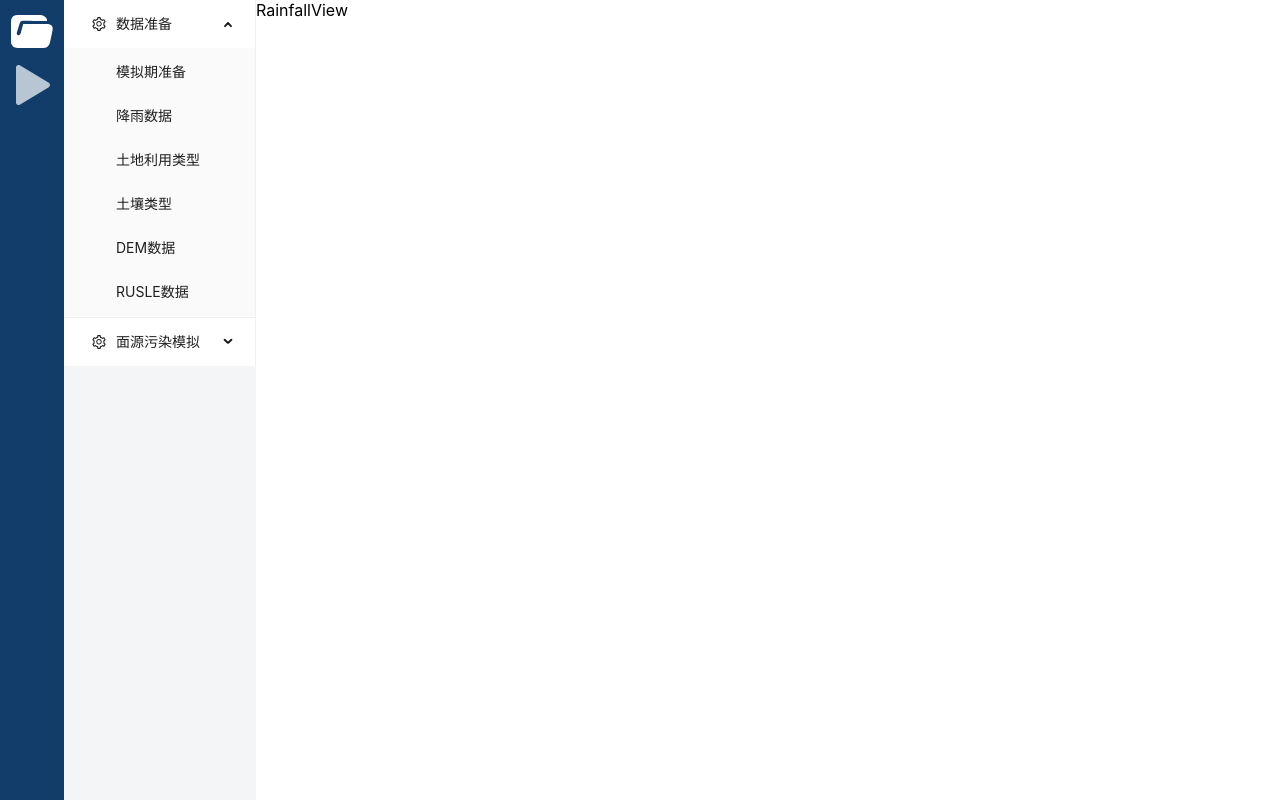
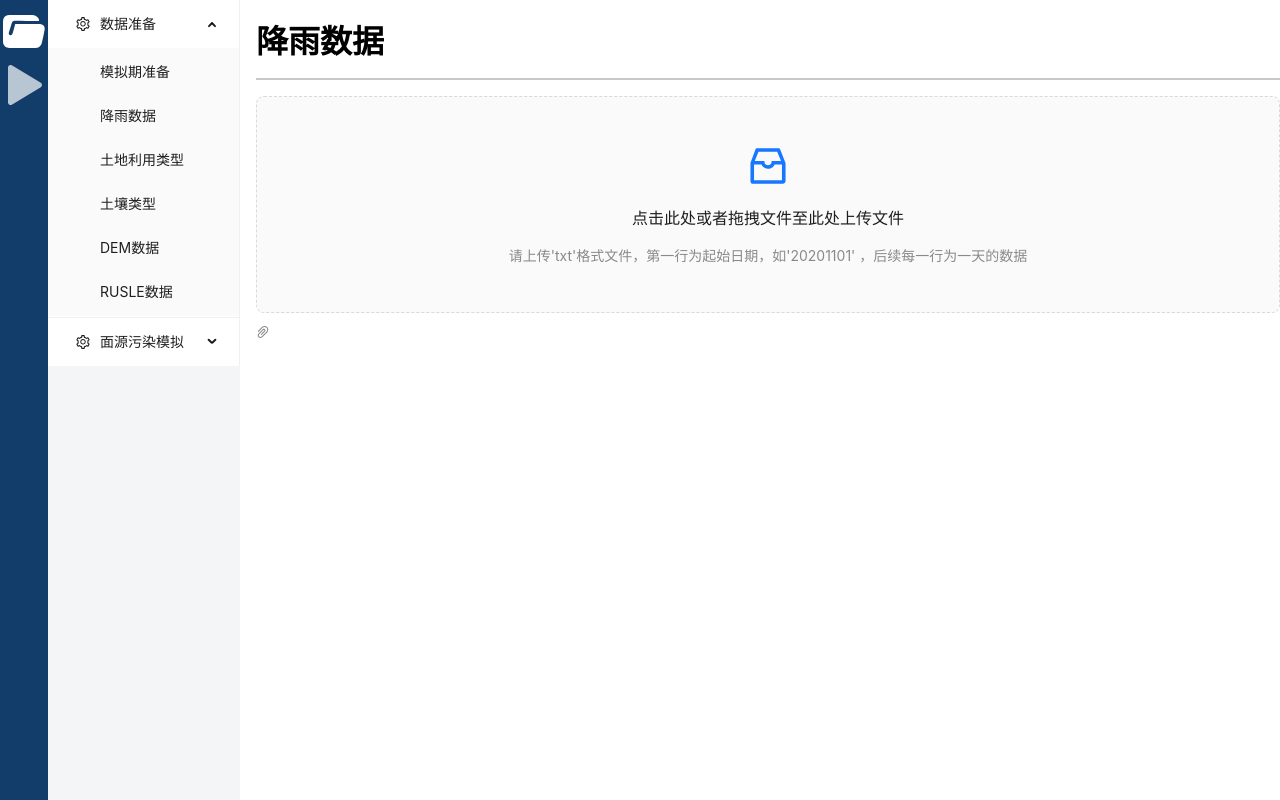
Before and after one commit to OstrichZkh/electron_nps_model, a React app in the folder fe_code/: page /setup/rainfall in a window 1280 px wide. Built offline with nearby package versions, Linux system fonts and the light colour scheme.

Commit message:
feat:文件上传

```diff
--- a/fe_code/projectInfo.json
+++ b/fe_code/projectInfo.json
@@ -1 +1 @@
-[{"projectName":"project_example4","projectPath":"E:\\webplatform\\project_example4","lastSaved":"2023-04-19 19:20:26","lastSavedStamp":1681903226273,"area":"0.00 ha","periods":{"startDate":"2016/02","endDate":"2017/05"},"rainfall":{"state":false},"landUse":{"state":false,"grids":0},"soilType":{"state":false,"grids":0},"DEM":{"state":false,"grids":0},"D8":{"state":false,"grids":0},"rusle":{"S_factor":false,"C_factor":false,"L_factor":false},"observeData":{"TP":{"checked":false,"imported":false},"sedP":{"checked":false,"imported":false},"solP":{"checked":false,"imported":false},"sed":{"checked":false,"imported":false},"colP":{"checked":false,"imported":false},"col":{"checked":false,"imported":false}}}]
+[{"projectName":"project_example4","projectPath":"E:\\webplatform\\project_example4","lastSaved":"2023-04-19 19:20:26","lastSavedStamp":1681903226273,"area":"0.00 ha","periods":{"startDate":"2020/03","endDate":"2021/01"},"rainfall":{"state":false},"landUse":{"state":false,"grids":0},"soilType":{"state":false,"grids":0},"DEM":{"state":false,"grids":0},"D8":{"state":false,"grids":0},"rusle":{"S_factor":false,"C_factor":false,"L_factor":false},"observeData":{"TP":{"checked":false,"imported":false},"sedP":{"checked":false,"imported":false},"solP":{"checked":false,"imported":false},"sed":{"checked":false,"imported":false},"colP":{"checked":false,"imported":false},"col":{"checked":false,"imported":false}}}]
--- /dev/null
+++ b/fe_code/src/components/FileImporter/index.tsx
@@ -0,0 +1,95 @@
+import React from "react";
+import styled from "styled-components";
+import { useSelector, useDispatch } from "react-redux";
+import { InboxOutlined } from "@ant-design/icons";
+import type { UploadProps } from "antd";
+import { message, Upload } from "antd";
+const { Dragger } = Upload;
+interface IProps {
+  type:
+    | "rainfall"
+    | "DEM"
+    | "landuse"
+    | "D8"
+    | "C_factor"
+    | "L_factor"
+    | "S_factor";
+  svg: any;
+}
+
+const FileBox = styled.div`
+  .drop-area {
+    height: 7.5rem;
+    width: 90%;
+    background: rgb(248, 249, 250);
+    margin: 0.5rem auto;
+  }
+  .drop-area-inner {
+    height: 4.5rem;
+    width: 80%;
+    background: white;
+    position: relative;
+    top: 50%;
+    left: 50%;
+    transform: translate(-50%, -50%);
+    border: 0.25rem dashed rgb(222, 226, 230);
+    text-align: center;
+    line-height: 4.5rem;
+  }
+  .button {
+    margin: 2rem;
+  }
+`;
+
+const FileImporter = (props: IProps) => {
+  let { curProjectInfo } = useSelector((state) => state.dataManagementReducer);
+  let draggerProps = {
+    name: "file",
+    multiple: true,
+    action: "",
+    directory: false,
+    fileList: ["66"],
+    onChange(info) {
+      const { status } = info.file;
+      if (status !== "uploading") {
+        console.log(info.file, info.fileList);
+      }
+      if (status === "done") {
+        message.success(`${info.file.name} file uploaded successfully.`);
+      } else if (status === "error") {
+        message.error(`${info.file.name} file upload failed.`);
+      }
+    },
+    onDrop(e) {
+      console.log("Dropped files", e.dataTransfer.files);
+    },
+    customRequest(e) {
+      return true;
+    },
+  };
+
+  return (
+    <FileBox>
+      {/* <div className="drop-area">
+        <div className="drop-area-inner">
+          {curProjectInfo.rainfall.status ? "文件已导入" : "请将文件拖入此处"}
+        </div>
+      </div>
+      <div className="button">
+        <Button type="primary">导入文件</Button>
+      </div> */}
+      <Dragger {...draggerProps}>
+        <p className="ant-upload-drag-icon">
+          <InboxOutlined />
+        </p>
+        <p className="ant-upload-text">点击此处或者拖拽文件至此处上传文件</p>
+        <p className="ant-upload-hint">
+          请上传'txt'格式文件，第一行为起始日期，如'20201101'
+          ，后续每一行为一天的数据
+        </p>
+      </Dragger>
+    </FileBox>
+  );
+};
+
+export default FileImporter;
--- a/fe_code/src/store/features/dataManagementSlice.ts
+++ b/fe_code/src/store/features/dataManagementSlice.ts
@@ -16,7 +16,7 @@ const dataManagementSlice = createSlice({
   // 编写业务逻辑的reducer
   reducers: {
     updateStatus(state: any, { payload }) {
-
+      state.curProjectInfo = payload
     },
     getStatus(state: any, { payload }) {
       state.allProjectInfos = payload
@@ -35,6 +35,7 @@ export const { updateStatus, getStatus, switchProject } = dataManagementSlice.ac
 export const getProjectInfoAsync = () => {
   return async (dispatch: Function) => {
     let projectInfos = await window.electronAPI.requireProjectInfo();
+
     dispatch(getStatus(projectInfos))
   }
 }
--- a/fe_code/src/views/RainfallView/index.tsx
+++ b/fe_code/src/views/RainfallView/index.tsx
@@ -1,7 +1,20 @@
 import React from "react";
+import Title from "../../components/Title";
+import styled from "styled-components";
+import FileImporter from "../../components/FileImporter";
+const RainfallViewBox = styled.div`
+  padding: 1rem;
+  display: flex;
+  flex-direction: column;
+`;
 
 function RainfallView() {
-  return <div>RainfallView</div>;
+  return (
+    <RainfallViewBox>
+      <Title title="降雨数据" />
+      <FileImporter type="rainfall" svg="" />
+    </RainfallViewBox>
+  );
 }
 
 export default RainfallView;
--- a/fe_code/src/views/SimRangeView/index.tsx
+++ b/fe_code/src/views/SimRangeView/index.tsx
@@ -1,6 +1,6 @@
 import React, { useState } from "react";
 import Title from "../../components/Title";
-import { DatePicker, Button } from "antd";
+import { DatePicker, Button, message } from "antd";
 import styled from "styled-components";
 import dayjs from "dayjs";
 import { useSelector, useDispatch } from "react-redux";
@@ -38,13 +38,17 @@ function SimRangeView() {
       e[1].$y + "/" + (Number(e[1].$M) < 9 ? "0" + (e[1].$M + 1) : e[1].$M + 1);
     setPeriods([startD, endD]);
   };
-
+  const [messageApi, contextHolder] = message.useMessage();
   const submitDate = () => {
     let payload = [
       { target: ["periods", "startDate"], value: periods[0] },
       { target: ["periods", "endDate"], value: periods[1] },
     ];
     dispatch(updateStatusAsync(payload));
+    messageApi.open({
+      type: "success",
+      content: "成功设置模拟期",
+    });
   };
 
   return (
@@ -63,6 +67,7 @@ function SimRangeView() {
       <Button onClick={submitDate} type="primary" style={{ width: "10rem" }}>
         确认
       </Button>
+      {contextHolder}
     </SimRangeBox>
   );
 }
```
Also changed, not shown: 1 other file (tests, documents, lock files or other folders).
